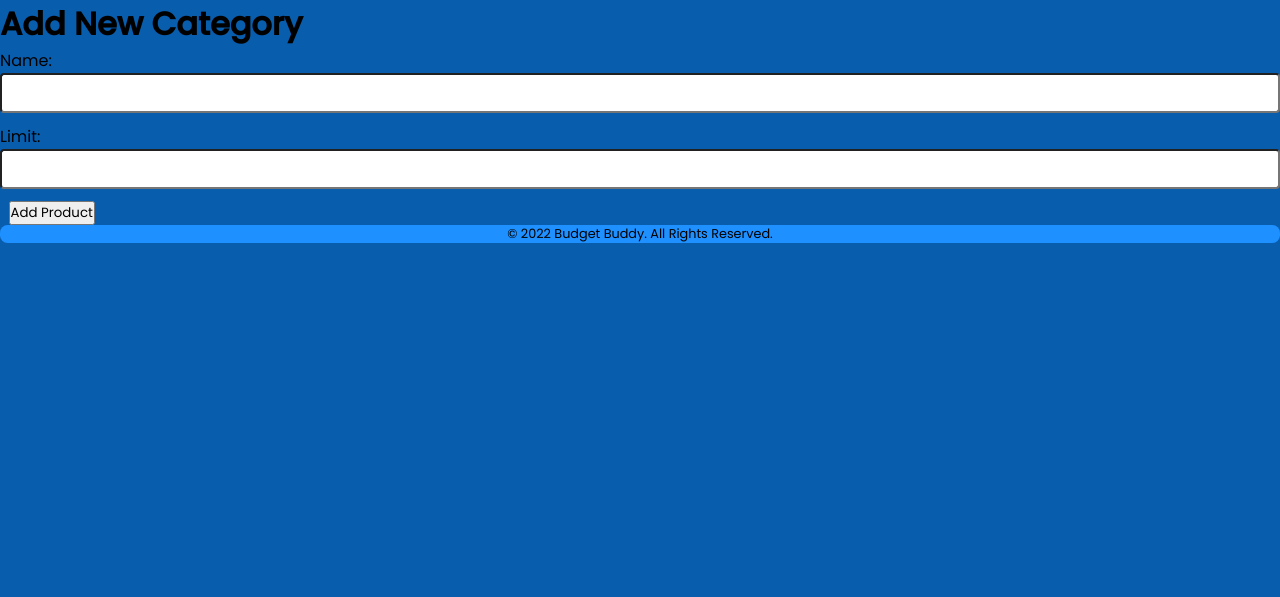
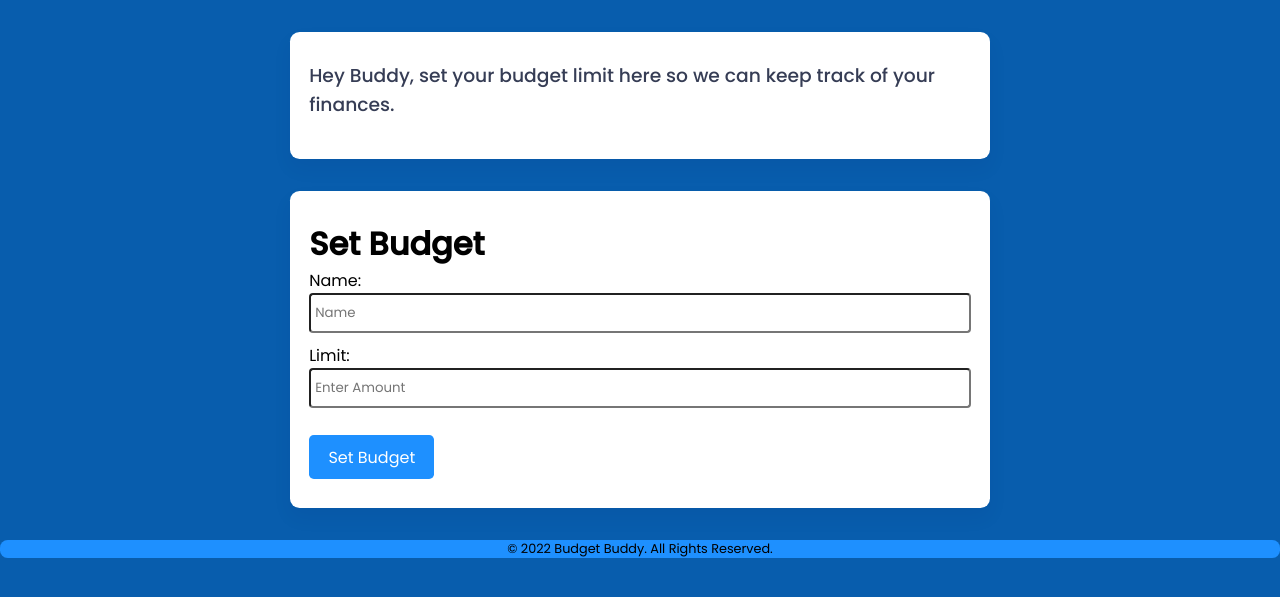
Before and after one commit to Vorix325/BudgetrBuddy, a PHP site: page /ex_starts/budget_page/budget_add.php in a window 1280 px wide. Shown: the part 128-725 px from the top of the page. Run offline with PHP 8.4, Linux system fonts and the light colour scheme; data that the repository does not hold is empty.

Commit message:
css added

```diff
--- a/budget_page/budget_add.php
+++ b/budget_page/budget_add.php
@@ -1,24 +1,54 @@
+<!DOCTYPE html>
+
+<html lang="en">
+    <head>
+        <meta name="viewport"
+        content="width=device-width, initial-scale=1.0" />
+        <title>Add Budget Page</title>
+
+        <!-- Google Font link -->
+        <link
+            href="https://fonts.googleapis.com/css2?family=Poppins:wght@400;500&display=swap"
+            rel="stylesheet"
+        />
+        <!-- Stylesheet -->
+        <link rel="stylesheet" href="../bp-stylesheet.css" />
+    </head>
+
+    <body>
+        <!-- Header -->
         <?php include '../view/header.php'; ?>
+
+        <div class="wrapper">
+            <div class="container">
+                <!-- To Add Budget -->
+                <div class="welcome">
+                    <h3>Hey Buddy, set your budget limit here so we can keep track of your finances.</h3>
+                </div>
+            </div>
+
+            <!-- Set Budget -->
+            <div class="category-container">
             <main>
-    <h1>Add New Category</h1>
+                <h1>Set Budget</h1>
                 <form action="." method="post" id="add_product_form">
                     <input type="hidden" name="action" value="add_product">
                     <input type ="hidden" name="userId" Value="<?php echo $userId; ?>"><!-- comment -->
                     <input type ="hidden" name="month" Value="<?php echo $month; ?>"><!-- comment -->
                     <input type ="hidden" name="year" Value="<?php echo $year; ?>"><!-- comment -->
                     <label>Name:</label>
-        <input type="text" name="ca_name" />
+                    <input type="text" name="ca_name" placeholder="Name"/>
                     <br>
-
                     <label>Limit:</label>
-        <input type="text" name="Limit" />
+                    <input type="text" name="Limit" placeholder="Enter Amount" />
                     <br>
-
-        <label>&nbsp;</label>
-        <input type="submit" value="Add Product" />
+                    <input class="submit" type="submit" value="Set Budget" />
                     <br>
                 </form>
-
-
             </main>
+            </div>
+        </div>
+        <!-- Footer -->
         <?php include '../view/footer.php'; ?>
+    </body>
+</html>
```
Lines whose indentation alone changed are shown as unchanged.
